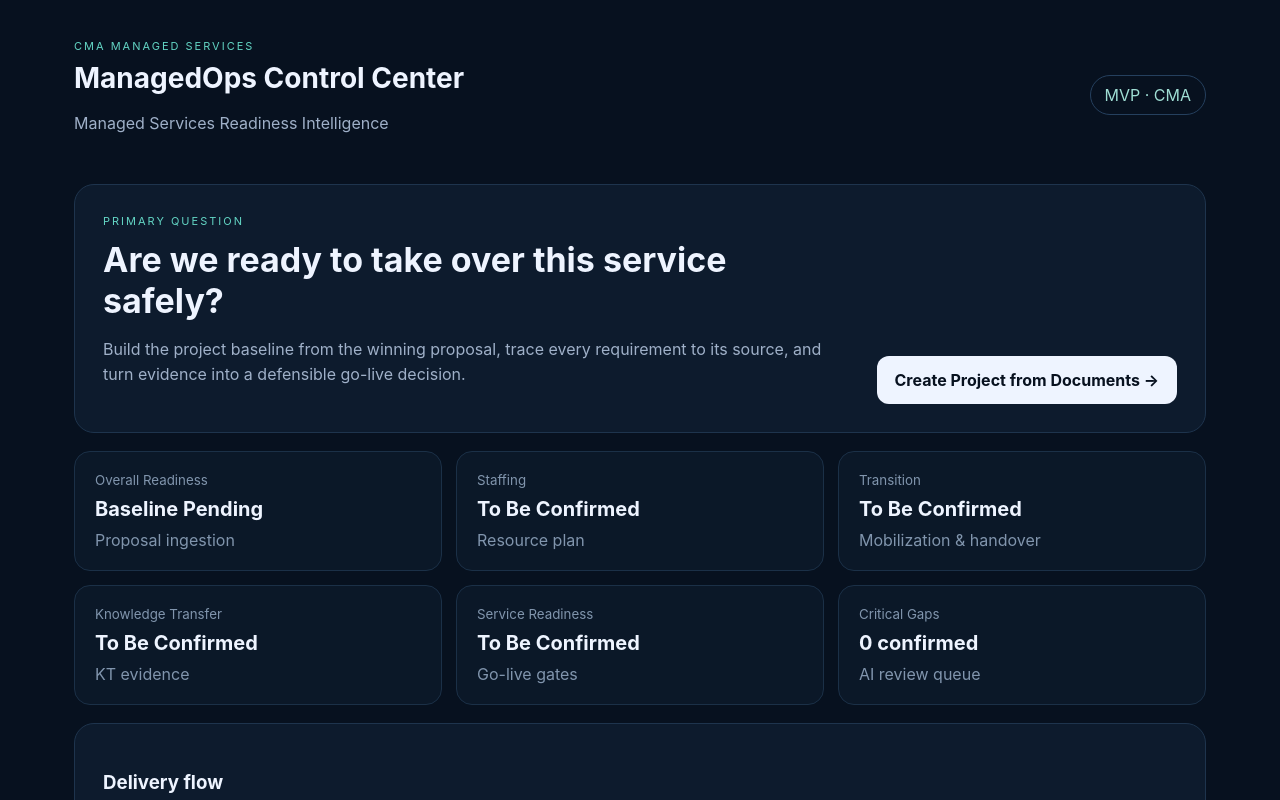
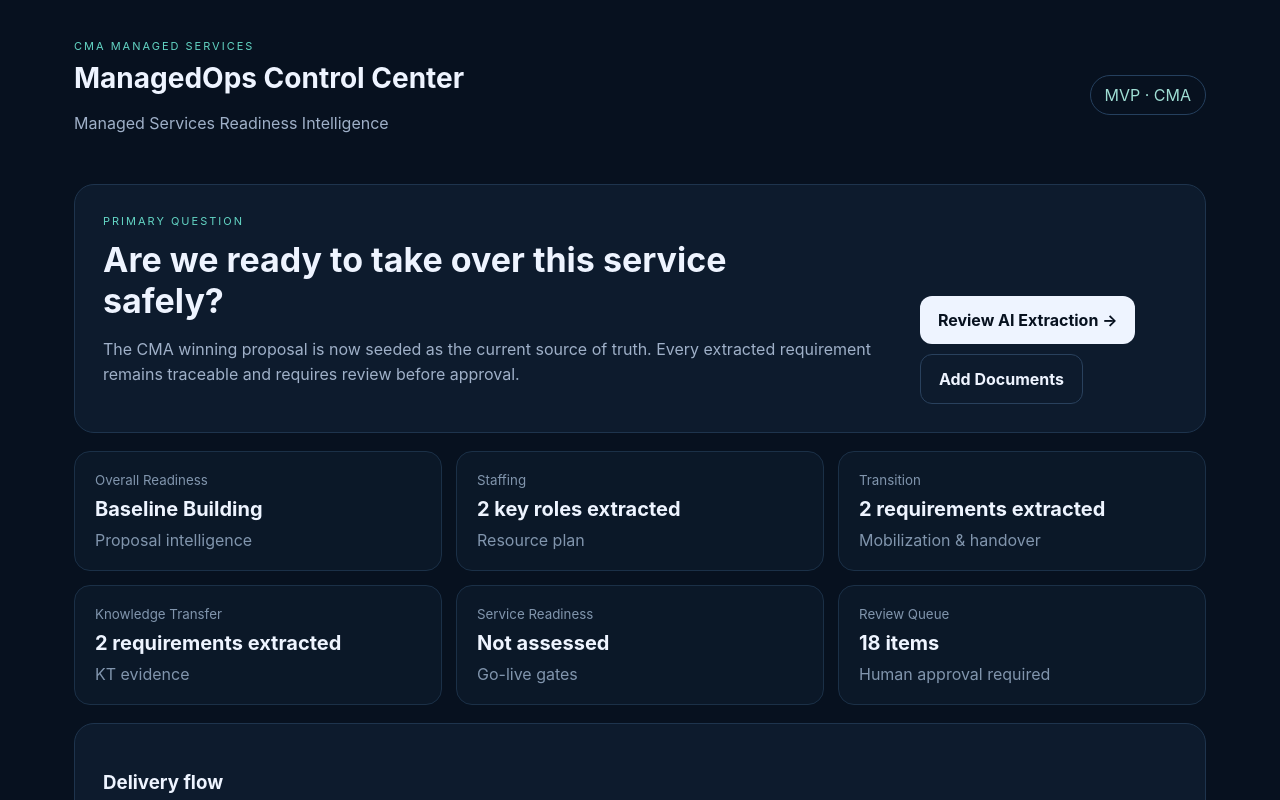
Before and after one commit to mohdassen/managedops, a Next.js app: page / in a window 1280 px wide. Shown: the top 800 px of the page. Built offline with nearby package versions, Linux system fonts and the light colour scheme.

Commit message:
feat: connect dashboard to real CMA proposal baseline

```diff
--- a/app/page.tsx
+++ b/app/page.tsx
@@ -1,16 +1,20 @@
+import { cmaRequirements } from '@/data/cma-baseline';
+
 const cards = [
-  ['Overall Readiness','Baseline Pending','Proposal ingestion'],
-  ['Staffing','To Be Confirmed','Resource plan'],
-  ['Transition','To Be Confirmed','Mobilization & handover'],
-  ['Knowledge Transfer','To Be Confirmed','KT evidence'],
-  ['Service Readiness','To Be Confirmed','Go-live gates'],
-  ['Critical Gaps','0 confirmed','AI review queue']
+  ['Overall Readiness','Baseline Building','Proposal intelligence'],
+  ['Staffing','2 key roles extracted','Resource plan'],
+  ['Transition','2 requirements extracted','Mobilization & handover'],
+  ['Knowledge Transfer','2 requirements extracted','KT evidence'],
+  ['Service Readiness','Not assessed','Go-live gates'],
+  ['Review Queue',`${cmaRequirements.length} items`,'Human approval required']
 ];
 const modules = ['Proposal Intelligence','Project Baseline','Scope & Deliverables','Resource Plan','Recruitment','Transition & KT','Operating Model','RAID','Service Readiness','Executive Dashboard'];
 export default function Home(){return <main>
   <header><div><p className="eyebrow">CMA MANAGED SERVICES</p><h1>ManagedOps Control Center</h1><p>Managed Services Readiness Intelligence</p></div><span className="badge">MVP · CMA</span></header>
-  <section className="hero"><div><p className="eyebrow">PRIMARY QUESTION</p><h2>Are we ready to take over this service safely?</h2><p>Build the project baseline from the winning proposal, trace every requirement to its source, and turn evidence into a defensible go-live decision.</p></div><a href="/ingest">Create Project from Documents →</a></section>
+  <section className="hero"><div><p className="eyebrow">PRIMARY QUESTION</p><h2>Are we ready to take over this service safely?</h2><p>The CMA winning proposal is now seeded as the current source of truth. Every extracted requirement remains traceable and requires review before approval.</p></div><div className="actions"><a href="/review">Review AI Extraction →</a><a className="secondary" href="/ingest">Add Documents</a></div></section>
   <section className="grid">{cards.map(([a,b,c])=><article key={a}><small>{a}</small><strong>{b}</strong><span>{c}</span></article>)}</section>
   <section className="panel"><h3>Delivery flow</h3><div className="flow">{modules.map((m,i)=><div key={m}><b>{i+1}</b><span>{m}</span></div>)}</div></section>
+  <section className="panel"><h3>Current CMA source</h3><p><b>TP-CMA(1).pdf</b> · Winning Technical Proposal · Proposal commitments are not treated as contractual obligations until a contract is added and reviewed.</p></section>
   <section className="panel"><h3>AI review policy</h3><p>Upload / Connect → AI Extract → Review Changes → Approve → Dashboard. AI never silently converts proposal language into contractual facts. Missing data stays <b>To Be Confirmed</b>.</p></section>
+  <style jsx>{`.actions{display:flex;gap:10px;flex-wrap:wrap}.actions a{background:#eef4ff;color:#07111f;text-decoration:none;font-weight:700;padding:14px 18px;border-radius:12px}.actions .secondary{background:transparent;color:#eef4ff;border:1px solid #29415d}`}</style>
 </main>}
```
